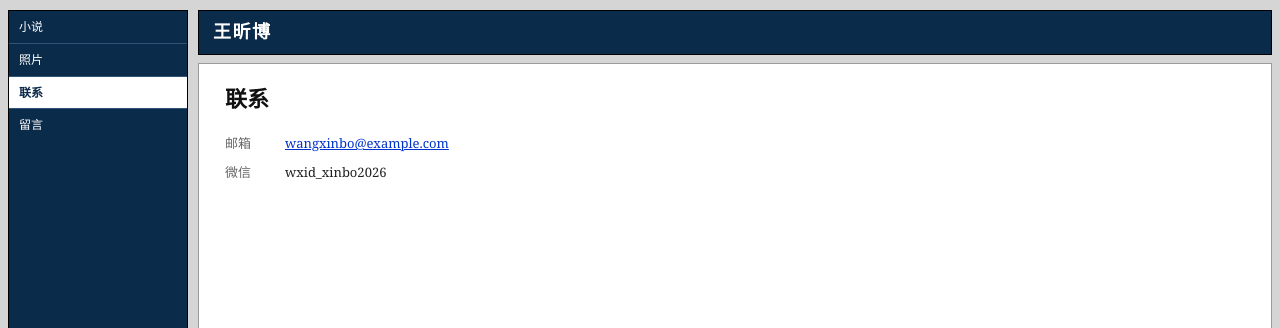
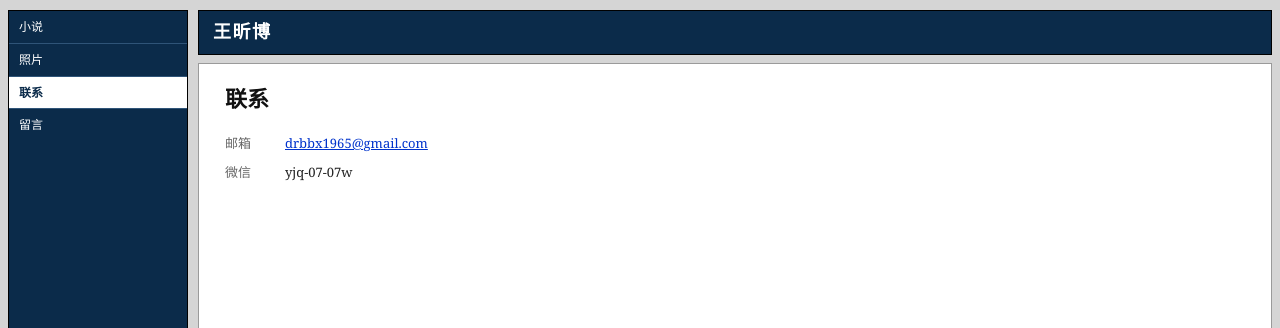
Before and after one commit to ColdRolledSteel1/ColdRolledSteel1.github.io, an MkDocs documentation site: the page built from docs/contact.md, in a window 1280 px wide. Shown: the top 328 px of the page. Built offline with MkDocs 1.6.1, drawn with Linux system fonts in a browser that asks for light colours.

Commit message:
Update contact information in site.yml

```diff
--- a/docs/site.yml
+++ b/docs/site.yml
@@ -5,8 +5,8 @@
 # ==========================================================================
 
 # 联系方式：显示在「联系」栏目
-email: wangxinbo@example.com
-wechat: wxid_xinbo2026
+email: drbbx1965@gmail.com
+wechat: yjq-07-07w
 
 # 留言板
 guestbook:
```
